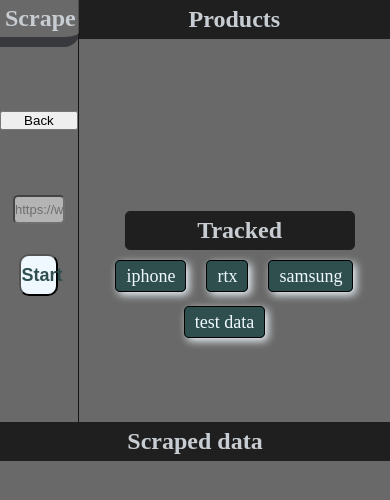
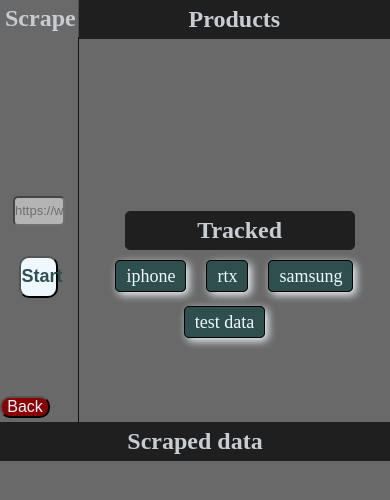
Before and after one commit to Lil-Late-06xX/amazonscrape, a website: page public/amazon.html in a window 390 px wide. Drawn offline with Linux system fonts and the light colour scheme; no server answers.

Commit message:
fixed some buttons css
need Mobile Responsivness

```diff
--- a/public/amazon.css
+++ b/public/amazon.css
@@ -50,8 +50,7 @@ h2{
     width: 18%;
     background-color: dimgray;
     border: none;
-    border-bottom: 10px #24252a solid;
-    border-bottom-right-radius: 16px;
+
 }
 .trackedH2{
     width: 70%;
@@ -124,6 +123,18 @@ body{
 
 }
 
+.back{
+    width: 50px;
+    border-radius: 10px;
+    position: relative;
+    background-color: darkred;
+    top: 340%;
+}
+.back a{
+    color: aliceblue;
+    font-size: larger;
+}
+
 .loader {
     border: 5px solid #f3f3f3;
     border-top: 5px solid #3498db;
@@ -133,8 +144,8 @@ body{
     animation: spin 1s linear infinite;
     display: none;
     position: absolute;
-    top: 8%;
-    left: 2%;
+    top: 10%;
+    left: 0.5%;
     transform: translate(-50%, -50%);
   }
 
--- a/public/amazon.html
+++ b/public/amazon.html
@@ -11,7 +11,7 @@
 <div class="container">
 
   <section class="search">
-    <button><a href="/index.html">Back</a></button>
+    <button class="back" ><a href="/index.html">Back</a></button>
     <h2 class="searchH2">Scrape</h2>
     <div class="loader" id="loader"></div>
     <div class="containerInput">
--- a/public/football.css
+++ b/public/football.css
@@ -172,3 +172,18 @@ img{
     text-align: center;
     width: 100vw;
 }
+
+.back{
+    width: 50px;
+    border-radius: 10px;
+    position: relative;
+    background-color: darkred;
+    top: 10px;
+}
+
+.back a{
+    color: aliceblue;
+    font-size: larger;
+    text-decoration: none;
+
+}
```
Also changed, not shown: public/football.html (+1 -1 lines), public/index.html (+2 -2 lines).
